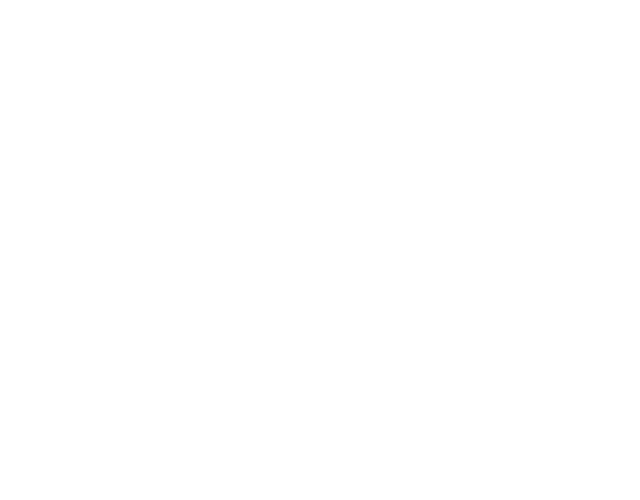
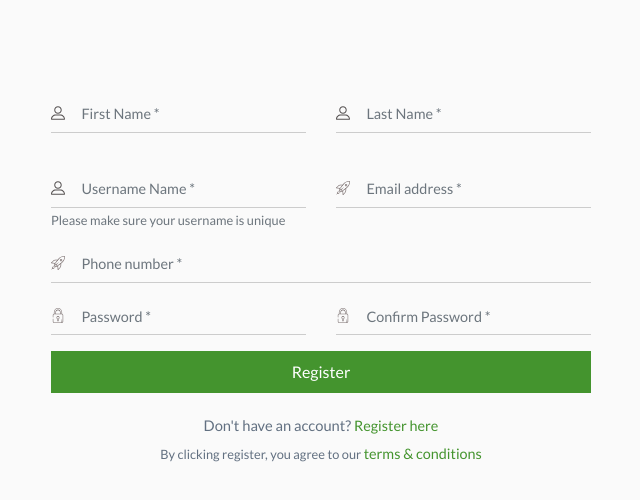
Before and after one commit to Achilles45/farmcart, a Vue app: page /register in a window 1280 px wide. Shown: the top 500 px of the page, without its empty margins (319-959 px from the left). Built offline with nearby package versions, Linux system fonts and the light colour scheme; the HTML template or start-up script is replaced by a standard one.

Commit message:
Basic register page

```diff
--- a/src/router.js
+++ b/src/router.js
@@ -3,6 +3,7 @@ import Router from 'vue-router'
 import Home from './views/Home.vue'
 import Login from './views/Login';
 import ResetPassword from './views/ForgotPassword';
+import Register from './views/Register';
 Vue.use(Router)
 
 export default new Router({
@@ -32,5 +33,10 @@ export default new Router({
       name: 'ResetPassword',
       component: ResetPassword
     },
+    {
+      path: '/register',
+      name: 'Register',
+      component: Register
+    },
   ]
 })
--- /dev/null
+++ b/src/views/Register.vue
@@ -0,0 +1,164 @@
+<template>
+    <section class="register container-fluid">
+        <div class="container">
+            <div class="row">
+                <div class="col-md-3"></div>
+                <div class="col-md-6">
+                    <div class="register__contents">
+                     <!-- <div class="heading text-center">
+                            <h3><router-link to="/" class="logo">farmcart.ng</router-link></h3>
+                            <h4>Start farming today</h4>
+                            <p>Create a free account to begin!</p>
+                        </div> -->
+                        <form class="register__form">
+                            <div class="row">
+                                <div class="col-md-6">
+                                    <div class="form-group">
+                                        <div class="name__field d-flex justify-content-between">
+                                            <img src="../assets/user.svg" class="img-fluid user-icon" alt="">
+                                            <input type="text" class="form-control" placeholder="First Name *">
+                                        </div>
+                                    </div>
+                                </div>
+                                <div class="col-md-6">
+                                    <div class="form-group">
+                                        <div class="name__field d-flex justify-content-between">
+                                            <img src="../assets/user.svg" class="img-fluid user-icon" alt="">
+                                            <input type="text" class="form-control" placeholder="Last Name *">
+                                        </div>
+                                    </div>
+                                </div>
+                            </div><br />
+                             <div class="row">
+                                <div class="col-md-6">
+                                    <div class="form-group">
+                                        <div class="name__field d-flex justify-content-between">
+                                            <img src="../assets/user.svg" class="img-fluid user-icon" alt="">
+                                            <input type="text" class="form-control" placeholder="Username Name *">
+                                        </div>
+                                        <small class="text-muted">Please make sure your username is unique</small>
+                                    </div>
+                                </div>
+                                <div class="col-md-6">
+                                    <div class="form-group">
+                                        <div class="name__field d-flex justify-content-between">
+                                            <img src="../assets/pointer.svg" class="img-fluid user-icon" alt="">
+                                            <input type="email" class="form-control" placeholder="Email address *">
+                                        </div>
+                                    </div>
+                                </div>
+                            </div>
+                            <div class="form-group">
+                            <div class="name__field d-flex justify-content-between">
+                                <img src="../assets/pointer.svg" class="img-fluid user-icon" alt="">
+                                <input type="tel" class="form-control" placeholder="Phone number *">
+                            </div>
+                            </div>
+                            <div class="row">
+                                <div class="col-md-6">
+                                    <div class="form-group">
+                                         <div class="name__field d-flex justify-content-between">
+                                <img src="../assets/lock.svg" class="img-fluid user-icon" alt="">
+                                <input type="tel" class="form-control" placeholder="Password *">
+                            </div>
+                                    </div>
+                                </div>
+                                <div class="col-md-6">
+                                    <div class="form-group">
+                                         <div class="name__field d-flex justify-content-between">
+                                <img src="../assets/lock.svg" class="img-fluid user-icon" alt="">
+                                <input type="tel" class="form-control" placeholder="Confirm Password *">
+                            </div>
+                                    </div>
+                                </div>
+                            </div>
+                            <button type="submit" class="register__btn">Register</button>
+                            <div class="bottom__text text-center mt-3">
+                                <p>Don't have an account? <router-link to="/register" class="bottom-link">Register here</router-link></p>
+                                <small>By clicking register, you agree to our <router-link to="/" class="bottom-link">terms & conditions</router-link></small>
+                            </div>
+                        </form>
+                    </div>
+                </div>
+                <div class="col-md-3"></div>
+            </div>
+        </div>
+    </section>
+</template>
+<script>
+export default {
+    name: 'Register'
+}
+</script>
+<style lang="scss" scoped>
+.register{
+    background: #fafafa;
+    height: 100vh;
+}
+.register__contents{
+    padding-top: 6rem;
+.heading{
+.logo{
+    text-decoration: none;
+    color:rgb(68, 148, 46);
+    font-weight: bold;
+    font-family: 'Lato';
+    font-size: 1.4rem;
+    }
+    font-family: 'Lato';
+    color:#627081;
+    padding-bottom: 1.2rem;
+    h4{
+        font-size: 1rem;
+    }
+    p{
+        font-size: .9rem;
+        // font-weight: bold;
+    }
+}
+.register__form{
+    .user-icon{
+        height: 1.5rem;
+        padding-top: .6rem;
+    }
+    .name__field{
+         border-bottom: 1px solid #ccc;
+    }
+    input[type=text], input[type=email], input[type=password], input[type=tel]{
+        border:none;
+        box-shadow: none;
+        padding: 1rem 1rem;
+        font-size: .9rem;
+        font-family: 'Lato';
+        color:#627081;
+        background: transparent;
+    }
+    small{
+        font-size: .8rem;
+        color:#627081;
+    }
+    .register__btn{
+        background: rgb(68, 148, 46);
+        width: 100%;
+        color:#fff;
+        padding: .6rem 0;
+        font-family: 'Lato';
+        border: none;
+    }
+}
+ .bottom__text{
+            font-family: 'Lato';
+            padding-top: 1rem;
+            p{
+                font-size: .92rem;
+                color:#627081;
+                line-height: .1 !important;
+            }
+            .bottom-link{
+                color:rgb(68, 148, 46);
+                font-size: .9rem;
+                // font-weight: bold;
+            }
+        }
+}
+</style>
```
